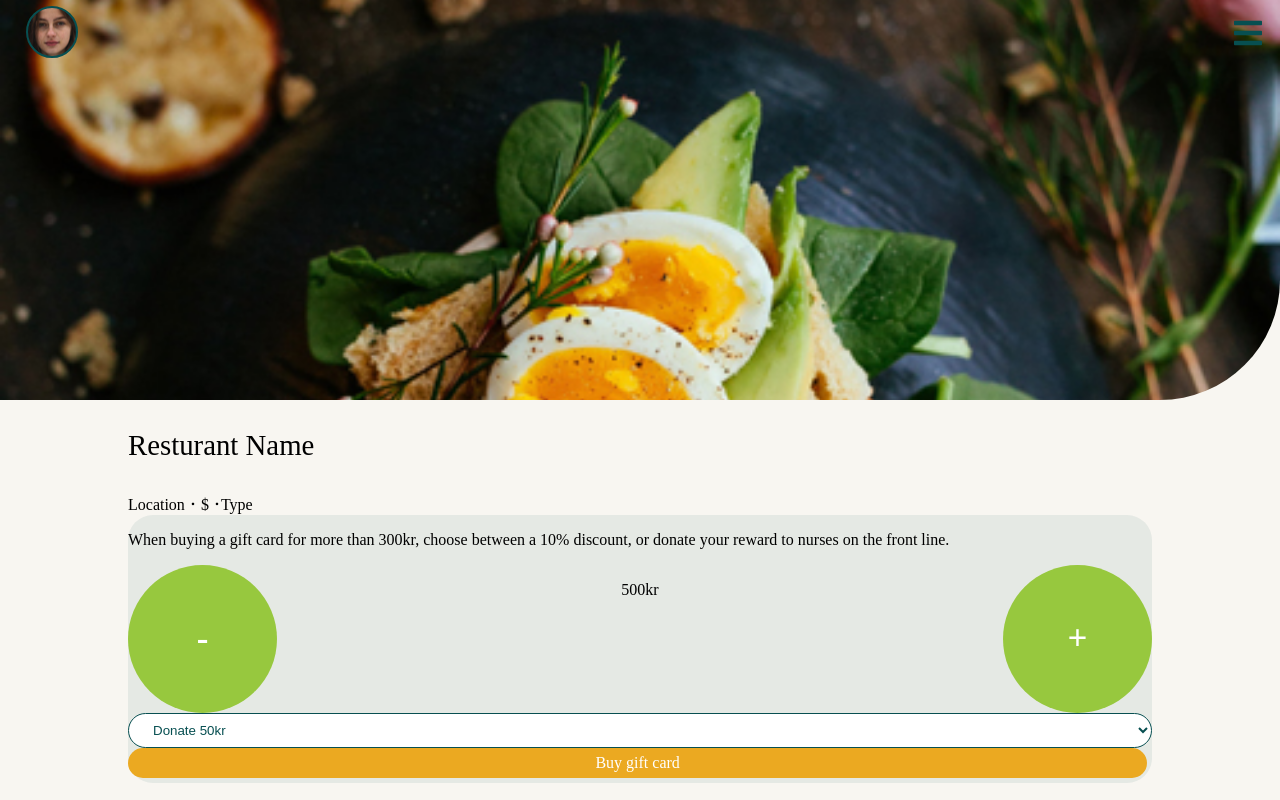
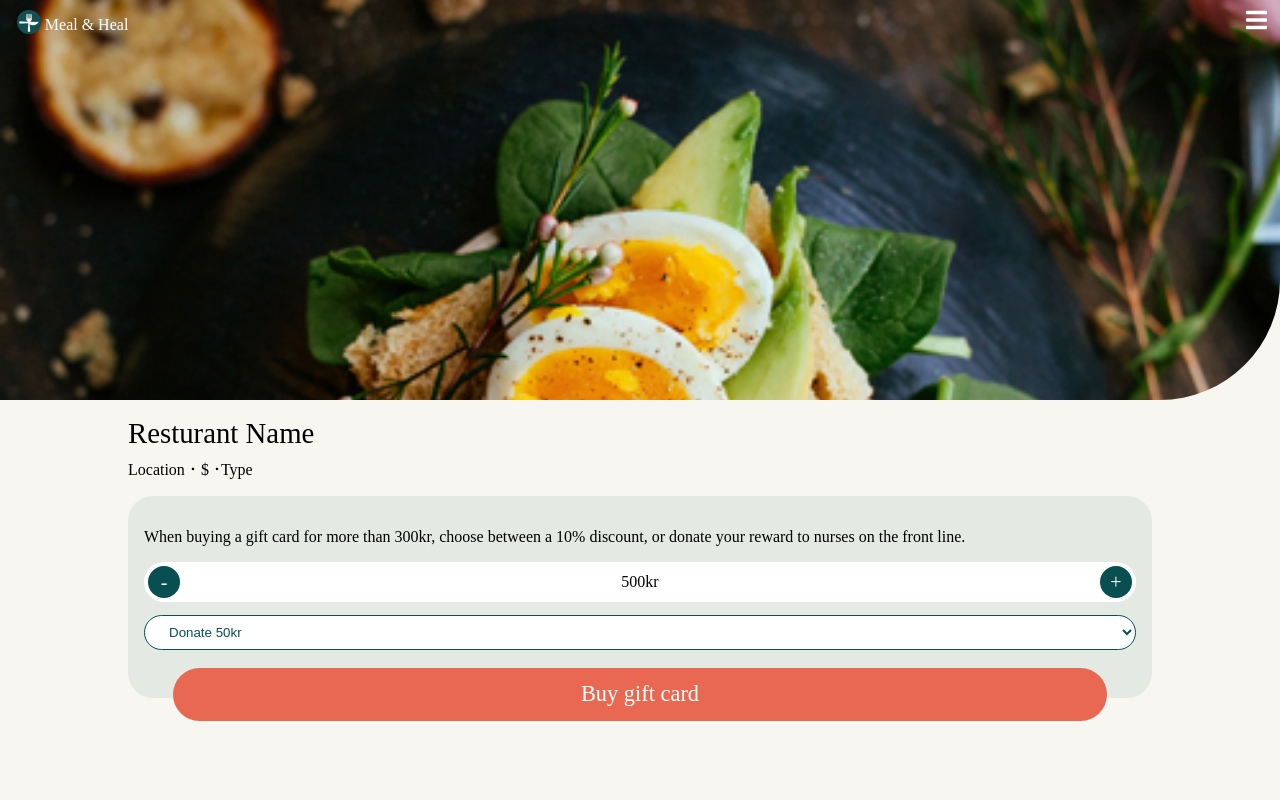
Before and after one commit to Rasmusgit/Team-Coronasaurus-rex-Hack-the-Crisis, a plain HTML site: page site/resturant-page.html in a window 1280 px wide. Drawn offline with Linux system fonts and the light colour scheme; a web font is replaced by a local one.

```diff
--- a/site/resturant-page.html
+++ b/site/resturant-page.html
@@ -9,6 +9,7 @@
     <div class="container">
         <div class="header ">
             <div class="avatar"></div>
+            <p>Meal & Heal</p>
             <a href="#" class="menu">
                 <i class="fa fa-bars"></i>
             </a>
@@ -41,7 +42,7 @@
                         <span class="switch-selection"></span>
                       </div> -->
                 </div>
-                <a class="search-showMoreButton">Buy gift card</a>
+                <a class="resturant-details-container-buybox-buyGiftCardButton">Buy gift card</a>
             </div>
         </div>
 
--- a/site/styles/main.css
+++ b/site/styles/main.css
@@ -15,15 +15,25 @@ body{
     top:0;
     left: 0;
     display: flex;
+    flex-direction: row;
     width: 100vw;
-    height: 8vh;
+    height: 6vh;
     box-shadow: 0 0.25vh 0.45vh rgba(0, 0, 0, 0.5);
     z-index: 999999999;
+    align-content: center;
+    justify-self: start;
+
+}
+
+.header p{
+    font-size: 1em;
+    padding-top: 0;
 }
 
 .resturant-page .header{
     background-color: rgba(0, 0, 0, 0);
     box-shadow: none;
+    color: #ffffff;
 }
 
 
@@ -36,30 +46,34 @@ body{
 }
 
 .avatar{
-    width: 6vh;
-    height: 6vh;
-    margin-left: 2vw;
+    width: 4vh;
+    height: 4vh;
+    margin-left: 1vw;
     margin-top: 0.8vh;
     box-sizing: content-box;
-    background-image: url("../res/images/person.jpg");
+    background-image: url("../res/images/logo.png");
     background-position: center;
-    border-radius: 50%;
-    display: inline-block;
-    border: 2.5px solid #074F51;
+    background-repeat: no-repeat;
+    /* border-radius: 50%; */
+    /* display: inline-block; */
+    /* border: 2.5px solid #074F51; */
 }
 
 .menu{
     position: absolute;
     right: 0;
     top:0;
-    width: 8vh;
-    height: 8vh;
+    width: 6vh;
+    height: 6vh;
     color: #074F51;
     text-decoration: none;
-    font-size: 4vh;
+    font-size: 3vh;
     text-align: center;
 
+}
 
+.resturant-page .menu{
+    color: #fff;
 }
 
 .menu svg{
@@ -68,7 +82,7 @@ body{
 }
 
 .content{
-    margin-top: 8vh;
+    margin-top: 6vh;
     position: relative;
     width: 100%;
     z-index: 0;
@@ -182,7 +196,7 @@ textarea:focus, input:focus, select:focus{
 
 }
 
-.search-area-content input:first-child {
+.search-area-content input:first-child, input[type=email], input[type=text],input[type=password] {
     width: 100%;
     color: #074F51;
     height: 35px;
@@ -238,6 +252,23 @@ textarea:focus, input:focus, select:focus{
     transition: all 0.2s;
 }
 
+.resturant-details-container-buybox-buyGiftCardButton{
+    display:inline-block;
+    padding:0.6em 1.2em;
+    border-radius:2em;
+    box-sizing: border-box;
+    text-decoration:none;
+    color:#FFFFFF;
+    background-color:#E96852;
+    text-align:center;
+    transition: all 0.2s;
+    font-size: 1.4em;
+    position: absolute;
+    bottom:-1em;
+    left: 2em;
+    right: 2em;
+}
+
 .resturant-details-container{
     width: 80%;
     margin-left: auto;
@@ -247,11 +278,13 @@ textarea:focus, input:focus, select:focus{
 }
 
 .resturant-details-container-info{
-
+    padding-bottom: 1em;
 }
 
 .resturant-details-container-info-title{
     font-size: 1.8em;
+    margin-top: 0.6em;
+    margin-bottom: 0.2em;
 }
 
 .resturant-details-container-info-location{
@@ -263,35 +296,42 @@ textarea:focus, input:focus, select:focus{
 }
 
 .resturant-details-container-buybox{
-    width: 80%;
+    width: calc(80% - 2em);
+    padding: 1em;
+    padding-bottom: 3em;
     margin-left: auto;
     margin-right: auto;
     display: flex;
     flex-direction: column;
     background-color: rgba(7,79,81, 0.08);
     border-radius:25px;
+    position: relative;
 }
 
 .resturant-details-container-buybox-pricecontrol{
     display: flex;
     flex-direction: row;
     justify-content: space-between;
+    align-items: center;
+    border-radius: 40px;
+    background-color: #ffffff;
+    height: 32px;
+    padding: 4px;
+
 }
 
-.resturant-details-container-buybox-pricecontrol{
-}
 .resturant-details-container-buybox-pricecontrol a{
-    background: #97c83e;
+    background: #074F51;
     text-align: center;
-    width: 149px;
-    height: 148px;
+    width: 32px;
+    height: 32px;
     border-radius: 100%;
     display: inline-block;
-    font-size: 35px;
+    font-size: 20px;
     vertical-align: middle;
     color: white;
-    font-weight: bold;
     text-decoration: none
+
 }
 
 .resturant-details-container-buybox-pricecontrol a span {
@@ -314,6 +354,7 @@ textarea:focus, input:focus, select:focus{
     border-color: #074F51;
     border-style: solid;
     text-indent: 20px;
+    margin-top: 1em;
 }
 
 
```
Also changed, not shown: site/index.html (+1 -0 lines), site/login-page.html (added, +37 -0 lines), site/profile-page.html (added), site/res/images/logo.png (added), site/res/images/logo@2x.png (added), site/res/images/logo_dark.png (added), site/res/images/logo_dark@2x.png (added).
